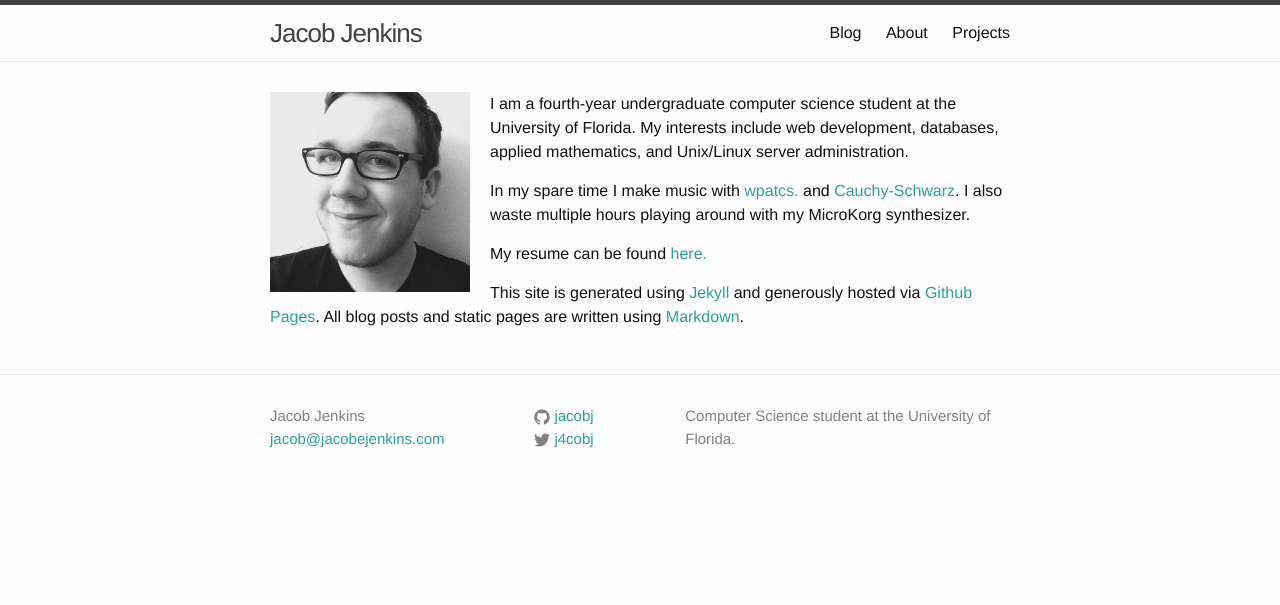
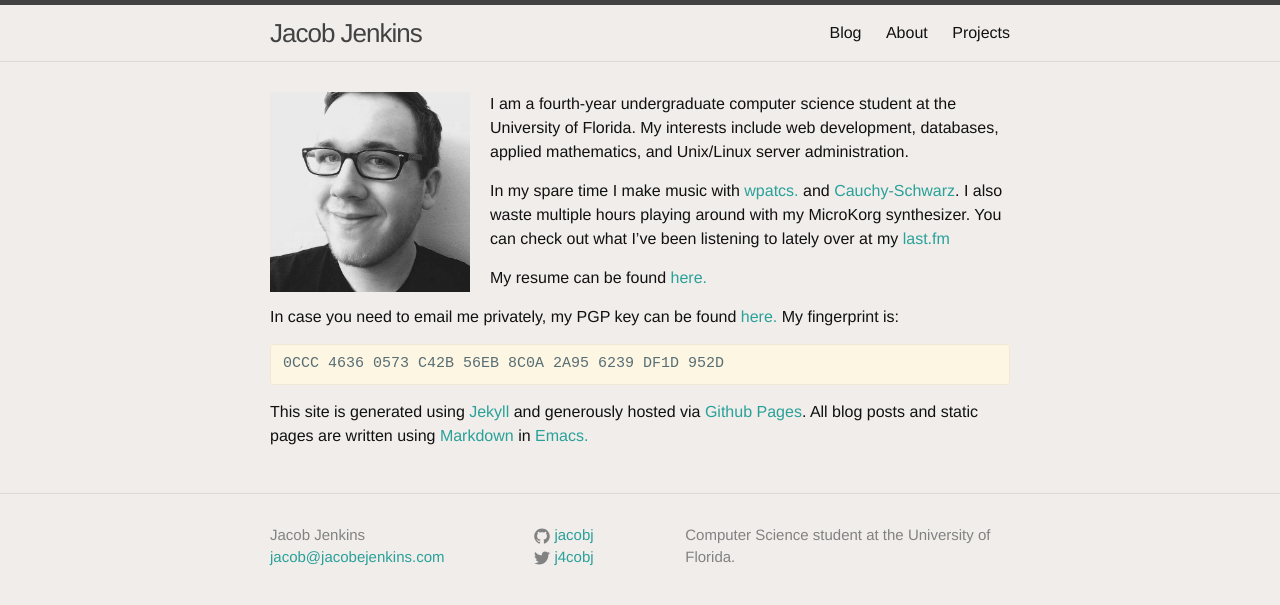
Before and after one commit to jacobj/jacobj.github.io, a Jekyll site: the page built from index.md, in a window 1280 px wide. Shown: the top 605 px of the page. Built offline with Jekyll 4.4.1, drawn with Linux system fonts in a browser that asks for light colours.

Commit message:
Added pubkey

````diff
--- a/css/main.scss
+++ b/css/main.scss
@@ -6,7 +6,7 @@
 
 
 // Our variables
-$base-font-family: Helvetica, Arial, sans-serif;
+$base-font-family: Helvetica Neue, Helvetica, Arial, sans-serif;
 $base-font-size:   16px;
 $small-font-size:  $base-font-size * 0.875;
 $base-line-height: 1.5;
@@ -14,11 +14,11 @@
 $spacing-unit:     30px;
 
 $text-color:       #111;
-$background-color: #fdfdfd;
+$background-color: #F0EDEB;
 $brand-color:      #2AA198;
 
 $grey-color:       #828282;
-$grey-color-light: lighten($grey-color, 40%);
+$grey-color-light: lighten($grey-color, 35%);
 $grey-color-dark:  darken($grey-color, 25%);
 
 // Width of the content area
--- a/index.md
+++ b/index.md
@@ -10,10 +10,18 @@
 and Unix/Linux server administration.
 
 In my spare time I make music with [wpatcs.](http://wpatcs.bandcamp.com) and
-[Cauchy-Schwarz](http://cauchy-schwarz.bandcamp.com/). I also waste multiple hours
-playing around with my MicroKorg synthesizer.
+[Cauchy-Schwarz](http://cauchy-schwarz.bandcamp.com/). I also waste multiple
+hours playing around with my MicroKorg synthesizer. You can check out what I've
+been listening to lately over at my [last.fm](http://www.last.fm/)
 
 My resume can be found [here.](https://dl.dropboxusercontent.com/u/11061210/Resume.pdf)
 
+In case you need to email me privately, my PGP key can be found [here.](key.asc)
+My fingerprint is:
+
+```
+0CCC 4636 0573 C42B 56EB 8C0A 2A95 6239 DF1D 952D
+```
+
 This site is generated using [Jekyll](http://jekyllrb.com/) and generously
-hosted via [Github Pages](https://pages.github.com/). All blog posts and static pages are written using [Markdown](http://daringfireball.net/projects/markdown/).
+hosted via [Github Pages](https://pages.github.com/). All blog posts and static pages are written using [Markdown](http://daringfireball.net/projects/markdown/) in [Emacs.](http://www.gnu.org/software/emacs/)
````
Also changed, not shown: 1 other file.
